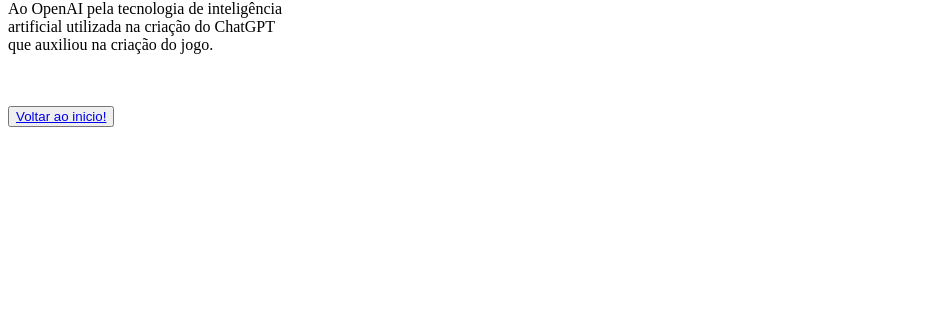
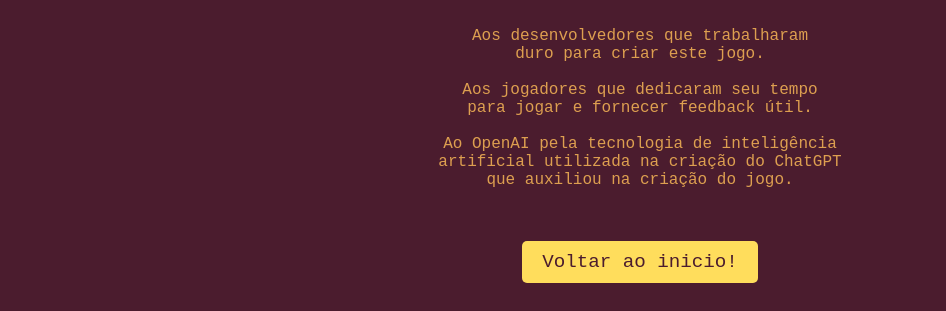
Before and after one commit to francisconeto96/jogoeduarda, a plain HTML site: page sair.html in a window 1280 px wide. Shown: the part 602-913 px from the top of the page, without its empty margins (0-946 px from the left). Before the commit the page ends 800 px from the top, so only its background shows below. Drawn offline with Linux system fonts and the light colour scheme.

Commit message:
Update sair.html

```diff
--- a/sair.html
+++ b/sair.html
@@ -6,6 +6,7 @@
 		<meta charset="UTF-8">
 		<meta http-equiv="X-UA-Compatible" content="IE=edge">
 		<meta name="viewport" content="width=device-width, initial-scale=1.0">
+		<link rel="stylesheet" href="tutorial.css">
 		<title>Créditos - Jogo</title>
 
 
```
